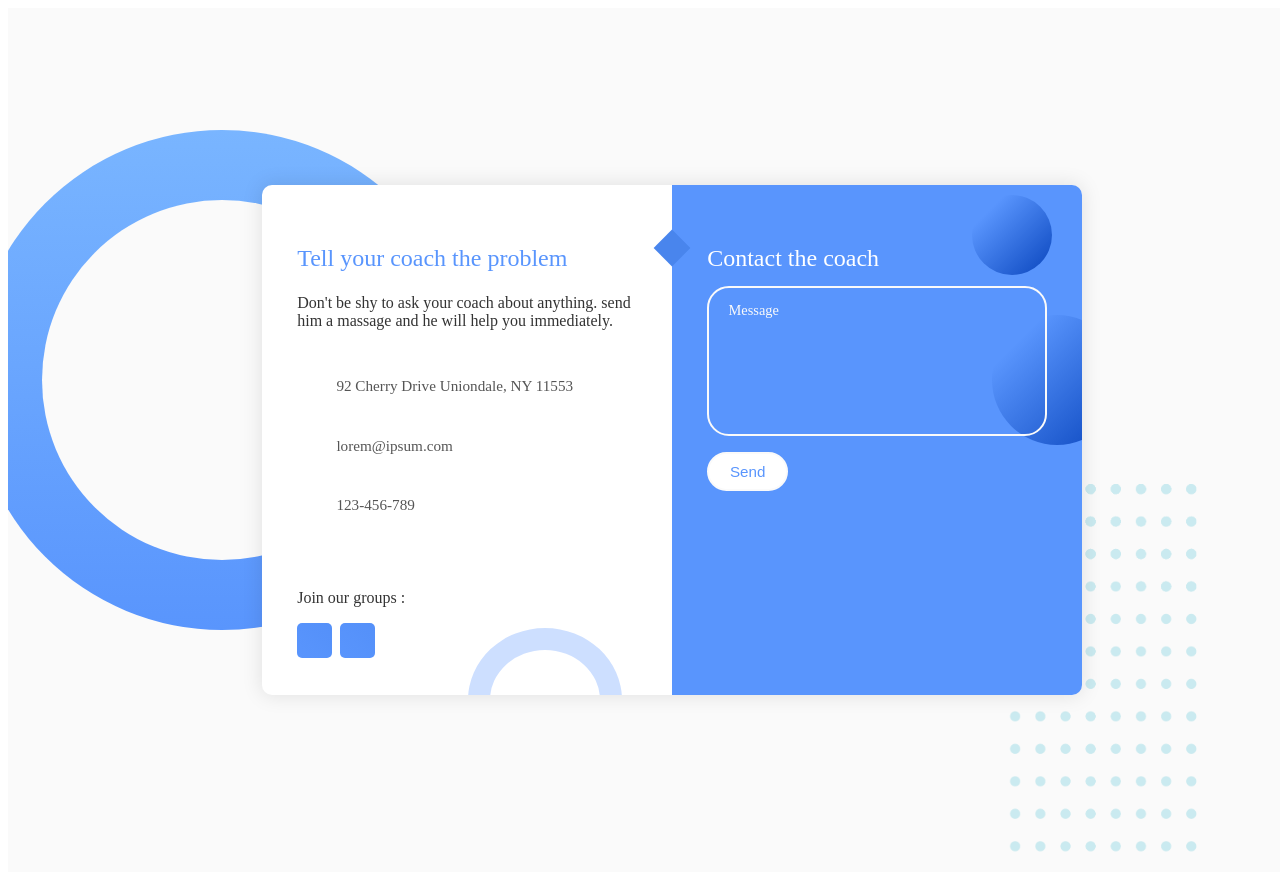
After one commit to absallh/maserAcademySite, a PHP site: page /gui/contact.html in a window 1280 px wide; the page is wider, and only the part inside the window is pictured. The commit adds this page. Run offline with PHP 8.4, Linux system fonts and the light colour scheme.

Commit message:
contact page and .htaccess

```diff
--- /dev/null
+++ b/admin/profileindex.php
@@ -0,0 +1,5 @@
+<?php
+include_once "../Model/admin.php";
+$model = new admin();
+include "../gui/editeProfile.selfProfile.php";
+?>
--- /dev/null
+++ b/gui/contact.css
@@ -0,0 +1,373 @@
+.contact-container {
+  position: relative;
+  z-index: 1;
+  width: 100%;
+  min-height: 100vh;
+  padding: 2rem;
+  background-color: #fafafa;
+  overflow: hidden;
+  display: flex;
+  align-items: center;
+  justify-content: center;
+}
+
+.form {
+  width: 100%;
+  max-width: 820px;
+  background-color: #fff;
+  border-radius: 10px;
+  box-shadow: 0 0 20px 1px rgba(0, 0, 0, 0.1);
+  z-index: 1000;
+  overflow: hidden;
+  display: grid;
+  grid-template-columns: repeat(2, 1fr);
+}
+
+.contact-form {
+  background-color: #5995fd;
+  position: relative;
+}
+
+.circle {
+  border-radius: 50%;
+  background: linear-gradient(135deg, transparent 20%, #0945bd);
+  position: absolute;
+}
+
+.circle.one {
+  width: 130px;
+  height: 130px;
+  top: 130px;
+  right: -40px;
+}
+
+.circle.two {
+  width: 80px;
+  height: 80px;
+  top: 10px;
+  right: 30px;
+}
+
+.contact-form:before {
+  content: "";
+  position: absolute;
+  width: 26px;
+  height: 26px;
+  background-color: #4985ed;
+  transform: rotate(45deg);
+  top: 50px;
+  left: -13px;
+}
+
+form {
+  padding: 2.3rem 2.2rem;
+  z-index: 10;
+  overflow: hidden;
+  position: relative;
+}
+
+.contact-title {
+  color: #fff;
+  font-weight: 500;
+  font-size: 1.5rem;
+  line-height: 1;
+  margin-bottom: 0.7rem;
+}
+
+.input-container {
+  position: relative;
+  margin: 1rem 0;
+}
+
+.contact-input {
+  width: 100%;
+  outline: none;
+  border: 2px solid #fafafa;
+  background: none;
+  padding: 0.6rem 1.2rem;
+  color: #fff;
+  font-weight: 500;
+  font-size: 0.95rem;
+  letter-spacing: 0.5px;
+  border-radius: 25px;
+  transition: 0.3s;
+}
+
+textarea.contact-input {
+  padding: 0.8rem 1.2rem;
+  min-height: 150px;
+  border-radius: 22px;
+  resize: none;
+  overflow-y: auto;
+}
+
+.input-container label {
+  position: absolute;
+  top: 50%;
+  left: 15px;
+  transform: translateY(-50%);
+  padding: 0 0.4rem;
+  color: #fafafa;
+  font-size: 0.9rem;
+  font-weight: 400;
+  pointer-events: none;
+  z-index: 1000;
+  transition: 0.5s;
+}
+
+.input-container.textarea label {
+  top: 1rem;
+  transform: translateY(0);
+}
+
+.contact-btn {
+  padding: 0.6rem 1.3rem;
+  background-color: #fff;
+  border: 2px solid #fafafa;
+  font-size: 0.95rem;
+  color: #5995fd;
+  line-height: 1;
+  border-radius: 25px;
+  outline: none;
+  cursor: pointer;
+  transition: 0.3s;
+  margin: 0;
+}
+
+.contact-btn:hover {
+  background-color: transparent;
+  color: #fff;
+}
+
+.input-container span {
+  position: absolute;
+  top: 0;
+  left: 25px;
+  transform: translateY(-50%);
+  font-size: 0.8rem;
+  padding: 0 0.4rem;
+  color: transparent;
+  pointer-events: none;
+  z-index: 500;
+}
+
+.input-container span:before,
+.input-container span:after {
+  content: "";
+  position: absolute;
+  width: 10%;
+  opacity: 0;
+  transition: 0.3s;
+  height: 5px;
+  background-color: #5995fd;
+  top: 50%;
+  transform: translateY(-50%);
+}
+
+.input-container span:before {
+  left: 50%;
+}
+
+.input-container span:after {
+  right: 50%;
+}
+
+.input-container.focus label {
+  top: 0;
+  transform: translateY(-50%);
+  left: 25px;
+  font-size: 0.8rem;
+}
+
+.input-container.focus span:before,
+.input-container.focus span:after {
+  width: 50%;
+  opacity: 1;
+}
+
+.contact-info {
+  padding: 2.3rem 2.2rem;
+  position: relative;
+}
+
+.contact-info .contact-title {
+  color: #5995fd;
+}
+
+.text {
+  color: #333;
+  margin: 1.5rem 0 2rem 0;
+}
+
+.information {
+  display: flex;
+  color: #555;
+  margin: 0.7rem 0;
+  align-items: center;
+  font-size: 0.95rem;
+}
+
+.icon {
+  width: 28px;
+  margin-right: 0.7rem;
+  font-size: 20px;
+  color: #5995fd;
+}
+
+.social-media {
+  padding: 2rem 0 0 0;
+}
+
+.social-media p {
+  color: #333;
+}
+
+.contact-social-icons {
+  display: flex;
+  margin-top: 0.5rem;
+}
+
+.contact-social-icons a {
+  width: 35px;
+  height: 35px;
+  border-radius: 5px;
+  background: linear-gradient(45deg, #5995fd, #5490f9);
+  color: #fff;
+  text-align: center;
+  line-height: 35px;
+  margin-right: 0.5rem;
+  transition: 0.3s;
+}
+
+.contact-social-icons a:hover {
+  transform: scale(1.05);
+}
+
+.contact-info:before {
+  content: "";
+  position: absolute;
+  width: 110px;
+  height: 100px;
+  border: 22px solid #5995fd;
+  border-radius: 50%;
+  bottom: -77px;
+  right: 50px;
+  opacity: 0.3;
+}
+
+.big-circle {
+  position: absolute;
+  width: 500px;
+  height: 500px;
+  border-radius: 50%;
+  background: linear-gradient(to bottom, #79b5ff, #5995fd);
+  bottom: 50%;
+  right: 50%;
+  transform: translate(-40%, 38%);
+}
+
+.big-circle:after {
+  content: "";
+  position: absolute;
+  width: 360px;
+  height: 360px;
+  background-color: #fafafa;
+  border-radius: 50%;
+  top: calc(50% - 180px);
+  left: calc(50% - 180px);
+}
+
+.square {
+  position: absolute;
+  height: 400px;
+  top: 50%;
+  left: 50%;
+  transform: translate(181%, 11%);
+  opacity: 0.2;
+}
+
+@media (max-width: 850px) {
+  .form {
+    grid-template-columns: 1fr;
+  }
+
+  .contact-info:before {
+    bottom: initial;
+    top: -75px;
+    right: 65px;
+    transform: scale(0.95);
+  }
+
+  .contact-form:before {
+    top: -13px;
+    left: initial;
+    right: 70px;
+  }
+
+  .square {
+    transform: translate(140%, 43%);
+    height: 350px;
+  }
+
+  .big-circle {
+    bottom: 75%;
+    transform: scale(0.9) translate(-40%, 30%);
+    right: 50%;
+  }
+
+  .text {
+    margin: 1rem 0 1.5rem 0;
+  }
+
+  .social-media {
+    padding: 1.5rem 0 0 0;
+  }
+}
+
+@media (max-width: 480px) {
+  .contact-container {
+    padding: 1.5rem;
+  }
+
+  .contact-info:before {
+    display: none;
+  }
+
+  .square,
+  .big-circle {
+    display: none;
+  }
+
+  form,
+  .contact-info {
+    padding: 1.7rem 1.6rem;
+  }
+
+  .text,
+  .information,
+  .social-media p {
+    font-size: 0.8rem;
+  }
+
+  .contact-title {
+    font-size: 1.15rem;
+  }
+
+  .contact-social-icons a {
+    width: 30px;
+    height: 30px;
+    line-height: 30px;
+  }
+
+  .icon {
+    width: 23px;
+  }
+
+  .contact-input {
+    padding: 0.45rem 1.2rem;
+  }
+
+  .contact-btn {
+    padding: 0.45rem 1.2rem;
+  }
+}
--- /dev/null
+++ b/gui/contact.html
@@ -0,0 +1,62 @@
+<link href="../gui/contact.css" rel="stylesheet">
+  <div class="contact-container">
+    <span class="big-circle"></span> <img alt="" class="square" src="../image/shape.png">
+    <div class="form">
+      <div class="contact-info">
+        <h3 class="contact-title">Tell your coach the problem</h3>
+        <p class="text">
+          Don't be shy to ask your coach about anything.
+          send him a massage and he will help you immediately.
+        </p>
+        <div class="info">
+          <div class="information">
+            <i class="fas fa-map-marked-alt icon"></i>
+            <p>92 Cherry Drive Uniondale, NY 11553</p>
+          </div>
+          <div class="information">
+            <i class="far fa-envelope icon"></i>
+            <p>lorem@ipsum.com</p>
+          </div>
+          <div class="information">
+            <i class="fas fa-phone-alt icon"></i>
+            <p>123-456-789</p>
+          </div>
+        </div>
+        <div class="social-media">
+          <p>Join our groups :</p>
+          <div class="contact-social-icons">
+            <a href="https://www.facebook.com/groups/2833559340002764/"><i class="fab fa-facebook-f"></i></a>
+            <a href="#"><i class="fab fa-whatsapp"></i></a>
+          </div>
+        </div>
+      </div>
+      <div class="contact-form">
+        <span class="circle one"></span> <span class="circle two"></span>
+        <form action="index.html" autocomplete="off">
+          <h3 class="contact-title">Contact the coach</h3>
+          <div class="input-container textarea">
+            <textarea class="contact-input" name="message"></textarea> <label for="">Message</label> <span>Message</span>
+          </div><input class="contact-btn" type="submit" value="Send">
+        </form>
+      </div>
+    </div>
+  </div>
+  <script type="text/javascript">
+    const input = document.querySelector(".contact-input");
+
+    function focusFunc() {
+      let parent = this.parentNode;
+      parent.classList.add("focus");
+    }
+
+    function blurFunc() {
+      let parent = this.parentNode;
+      if (this.value == "") {
+        parent.classList.remove("focus");
+      }
+    }
+
+    input.addEventListener("focus", focusFunc);
+    input.addEventListener("blur", blurFunc);
+
+  </script>
--- a/gui/editProfile.php
+++ b/gui/editProfile.php
@@ -1,7 +1,7 @@
 <link rel="stylesheet" href="../style.css">
 <div class="container sign-up-mode">
   <div class="forms-container">
-    <div class="signin-signup">
+    <div class="signin-signup" style="transition: none;">
       <form id="editProfileForm" method="post" class="sign-up-form" style="margin-top:5vh;">
         <div class="singu_part" id="first_signup" >
           <h2 class="title">Edit account</h2>
@@ -61,8 +61,8 @@
   <div class="panels-container">
     <div class="panel left-panel"></div>
     <div class="panel right-panel">
-      <div class="content" style="display:block; width:70vh;">
-        <h3 id="shirtH3">your T-shirt number: <strong id="tnumber">10</strong></h3>
+      <div class="content" style="display:block; width:40vw;">
+        <h3 id="shirtH3">your shirt number: <strong id="tnumber">10</strong></h3>
         <p>
           your email is "<strong id="email"></strong>"
         </p>
--- a/gui/editeProfile.js
+++ b/gui/editeProfile.js
@@ -24,7 +24,9 @@ function showBirthDayText(){
     birthday.type = 'text';
   }
 }
+
 $(document).ready(function(){
+
   $('#password').keydown(function(){
     $("#repassword").show(1000);
   });
--- a/gui/style.css
+++ b/gui/style.css
@@ -252,7 +252,7 @@ main {
   padding: 10px 0;
   font-size: 1.5rem;
   resize: none;
-  height: 40vh;
+  height: 20vh;
 }
 .input-field input::placeholder, .makePostinput textarea::placeholder {
   color: #aaa;
--- a/mainURLHandler.php
+++ b/mainURLHandler.php
@@ -19,7 +19,7 @@ if(isset($_GET['call_type']))
 			'title'=>'contact',
 			'description' => 'contact the trainer',
 			'url' => $call_type,
-			'data'=>'<h1>contact page</h1>'
+			'data'=>file_get_contents('../gui/contact.html')
 		));
 	}
 }
--- /dev/null
+++ b/member/profileindex.php
@@ -0,0 +1,5 @@
+<?php
+include_once "../Model/member.php";//decleare the member sission
+$model = new member();
+include "../gui/editeProfile.selfProfile.php";
+?>
```
Also changed, not shown: Model/includeFiles.php (+12 -0 lines), admin/index.php (+1 -36 lines), gui/editeProfile.selfProfile.php (added, +12 -0 lines), gui/makePost.html (added, +36 -0 lines), gui/profile.js.php (+35 -53 lines), admin/.htaccess (added), image/shape.png (added), image/undraw_data_trends_b0wg.svg, member/.htaccess (added).
